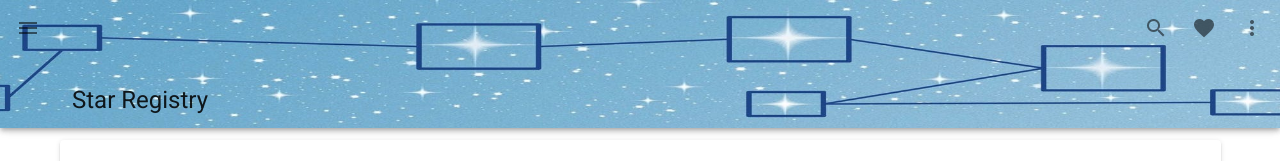
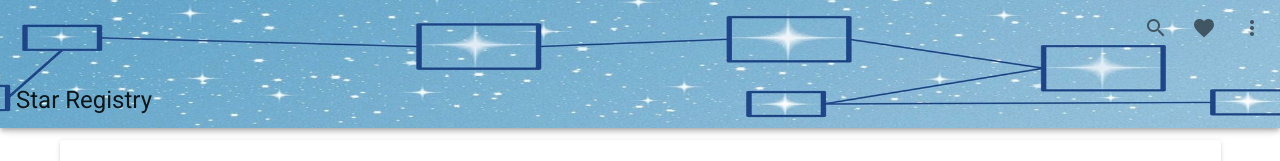
Before and after one commit to fbitti/udacity-private-blockchain-project, a website: page web/index.html in a window 1280 px wide. Shown: the top 161 px of the page. Drawn offline with nearby package versions, Linux system fonts and the light colour scheme.

```diff
--- a/web/index.html
+++ b/web/index.html
@@ -22,11 +22,10 @@
 
             <v-app-bar
                 app
+                shrink-on-scroll
                 prominent
                 src="images/star-registry-navbar-half-height.jpg"
             >
-
-                <v-app-bar-nav-icon></v-app-bar-nav-icon>
 
                 <v-app-bar-title>Star Registry</v-app-bar-title>
 
```
Also changed, not shown: web/images/star-registry-navbar-light.jpg (added).
